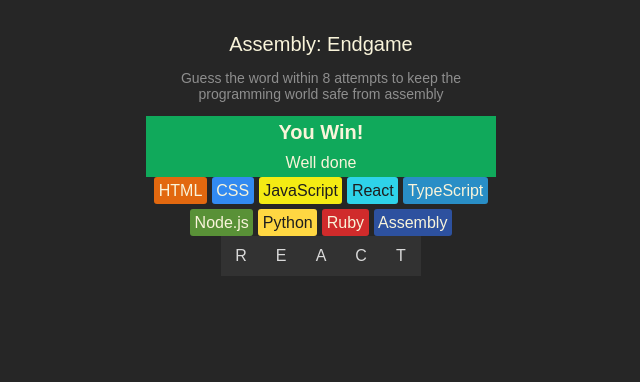
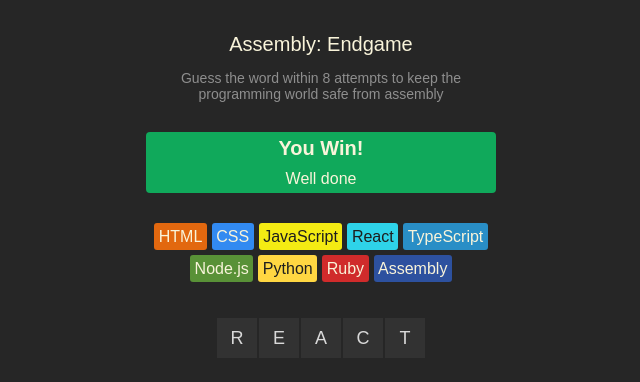
Before and after one commit to Amandecoe/React-Practice, a React (Vite) app in the folder assembly/: page / in a window 1280 px wide. Shown: the top 382 px of the page, without its empty margins (319-959 px from the left). Built offline with nearby package versions, Linux system fonts and the light colour scheme.

Commit message:
match the ui

```diff
--- a/assembly/src/App.jsx
+++ b/assembly/src/App.jsx
@@ -18,9 +18,9 @@ export default function AssemblyEndgame(){
     )
   })
 
-  const letterElements = currentword.split("").map( letter=>
+  const letterElements = currentword.split("").map( (letter, index)=>
   (
-    <span>{letter.toUpperCase()}</span>
+    <span key={index}>{letter.toUpperCase()}</span>
   )
   )
 
--- a/assembly/src/index.css
+++ b/assembly/src/index.css
@@ -31,6 +31,8 @@ section.game-status{
     flex-direction: column;
     align-items: center;
     color: #f9f4da;
+    border-radius: 4px;
+    margin-block: 30px;
 }
 section.game-status >p{
   margin:5px;
@@ -45,6 +47,7 @@ section.language-chips{
   gap: 5px;
   justify-content: center;
   max-width: 350px;
+  margin-bottom: 36px;
 }
 span.chip{
   border-radius: 3px;
@@ -53,6 +56,7 @@ span.chip{
 section.word{
   display: flex;
   justify-content: center;
+  gap: 2px;
 }
 section.word > span{
   height:40px;
@@ -61,5 +65,6 @@ section.word > span{
   display: flex;
   justify-content: center;
   align-items: center;
-
+  font-size: 1.125rem;
+  border-bottom: 1px soild #f9f4da;
 }
```
